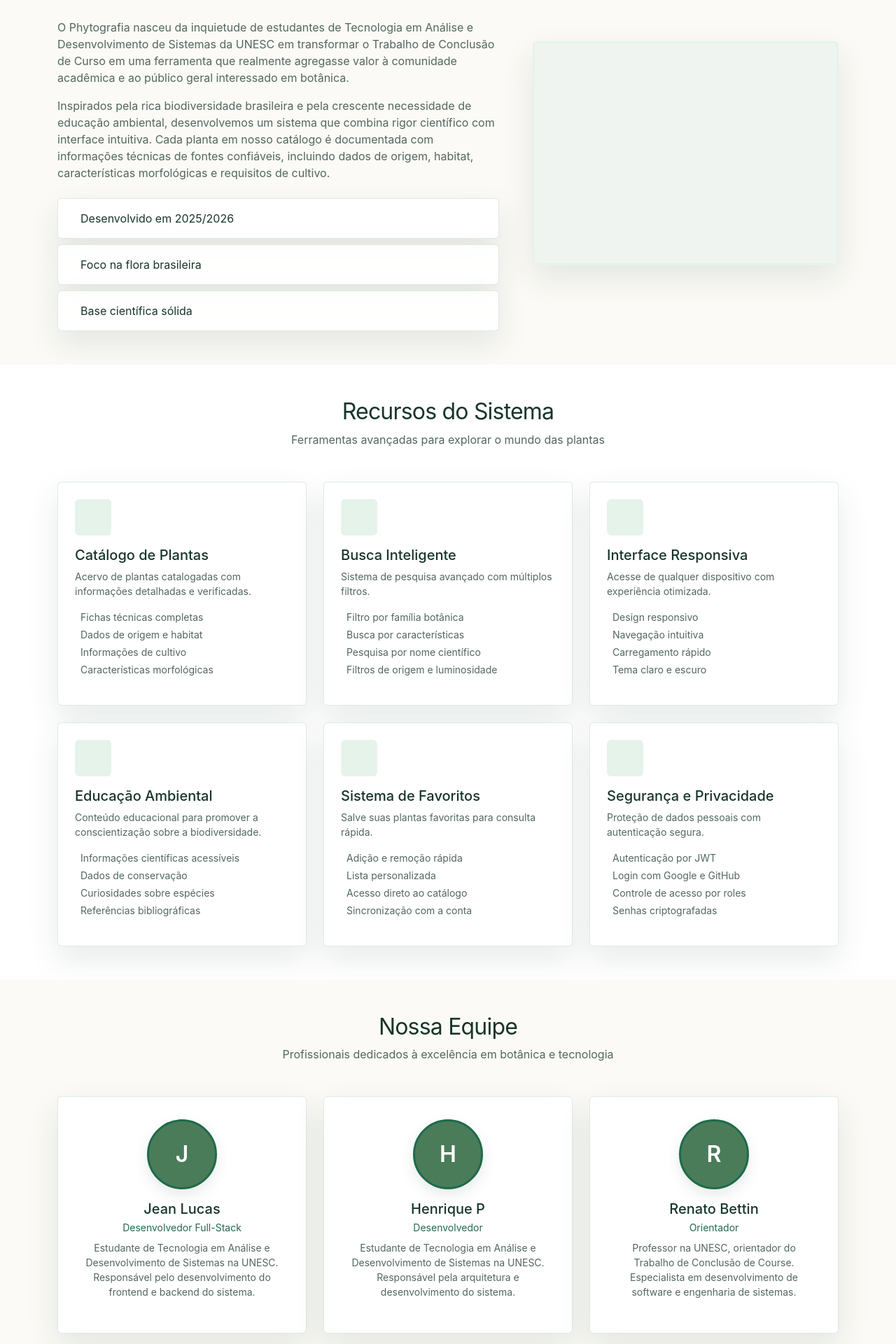
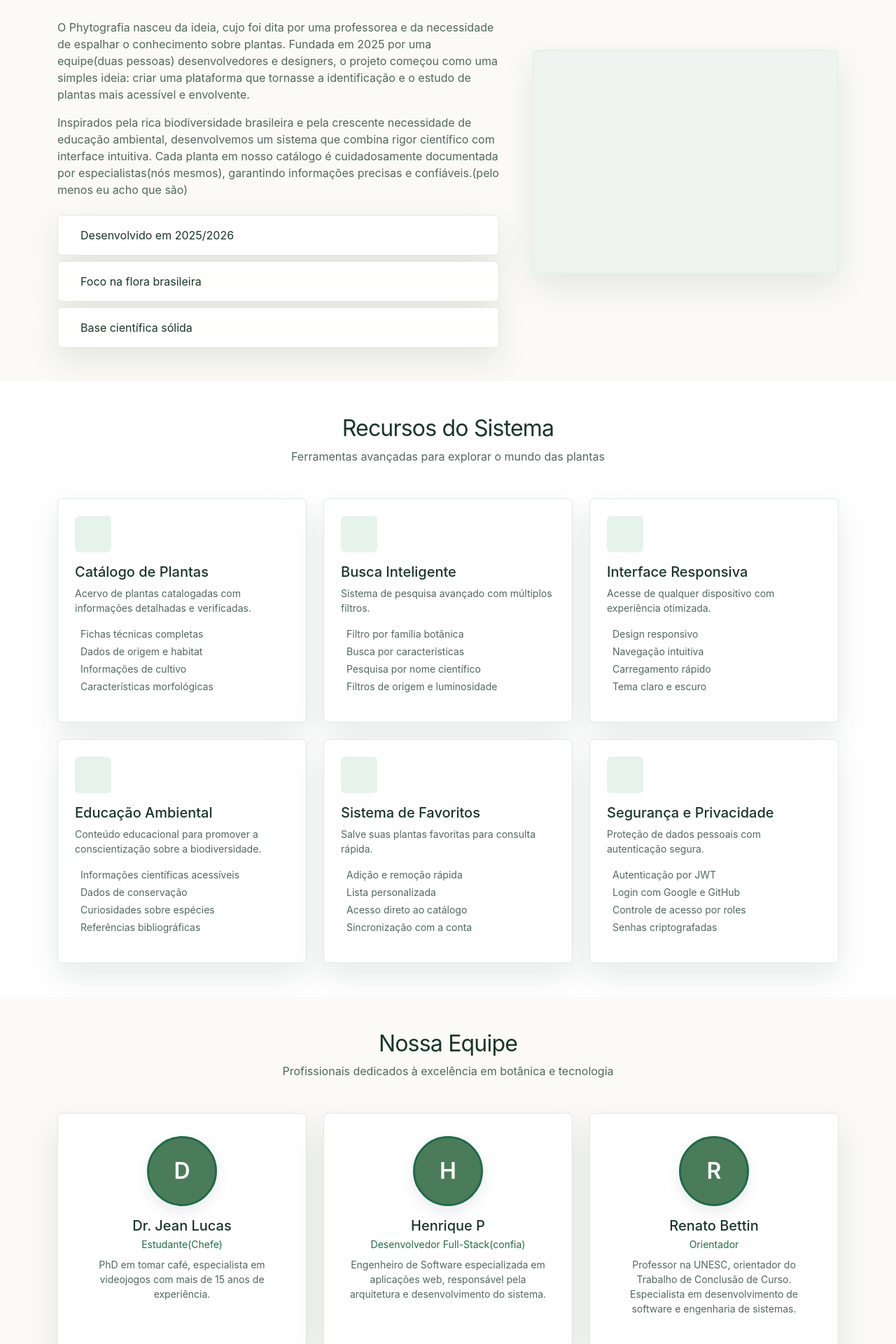
Before and after one commit to rickinjean/TCC-phyto, a React (Create React App) app in the folder mern-app-main-main/client/: page /Sobre in a window 1280 px wide. Shown: the part 1100-3020 px from the top of the page at 70% size. Built offline with nearby package versions, Linux system fonts and the light colour scheme; no server answers.

Commit message:
revert: restaurar texto original da historia e bios do Jean Lucas e Henrique

```diff
--- a/mern-app-main-main/client/src/components/Sobre.js
+++ b/mern-app-main-main/client/src/components/Sobre.js
@@ -138,15 +138,16 @@ export default function About() {
                         <div className="col-md-7">
                             <h2 className="about-section__title fw-normal mb-4">Nossa História</h2>
                             <p className="text-muted">
-                                O Phytografia nasceu da inquietude de estudantes de Tecnologia em Análise e Desenvolvimento
-                                de Sistemas da UNESC em transformar o Trabalho de Conclusão de Curso em uma ferramenta
-                                que realmente agregasse valor à comunidade acadêmica e ao público geral interessado em botânica.
+                                O Phytografia nasceu da ideia, cujo foi dita por uma professorea e da necessidade de espalhar
+                                o conhecimento sobre plantas. Fundada em 2025 por uma equipe(duas pessoas) desenvolvedores e
+                                designers, o projeto começou como uma simples ideia: criar uma plataforma que tornasse a
+                                identificação e o estudo de plantas mais acessível e envolvente.
                             </p>
                             <p className="text-muted">
                                 Inspirados pela rica biodiversidade brasileira e pela crescente necessidade de educação
                                 ambiental, desenvolvemos um sistema que combina rigor científico com interface intuitiva.
-                                Cada planta em nosso catálogo é documentada com informações técnicas de fontes confiáveis,
-                                incluindo dados de origem, habitat, características morfológicas e requisitos de cultivo.
+                                Cada planta em nosso catálogo é cuidadosamente documentada por especialistas(nós mesmos),
+                                garantindo informações precisas e confiáveis.(pelo menos eu acho que são)
                             </p>
                             <div className="d-flex flex-column gap-2 mt-4">
                                 {[
@@ -242,9 +243,9 @@ export default function About() {
                     </div>
                     <div className="row g-4 justify-content-center">
                         {[
-                            { nome: 'Jean Lucas', cargo: 'Desenvolvedor Full-Stack', bio: 'Estudante de Tecnologia em Análise e Desenvolvimento de Sistemas na UNESC. Responsável pelo desenvolvimento do frontend e backend do sistema.' },
-                            { nome: 'Henrique P', cargo: 'Desenvolvedor', bio: 'Estudante de Tecnologia em Análise e Desenvolvimento de Sistemas na UNESC. Responsável pela arquitetura e desenvolvimento do sistema.' },
-                            { nome: 'Renato Bettin', cargo: 'Orientador', bio: 'Professor na UNESC, orientador do Trabalho de Conclusão de Course. Especialista em desenvolvimento de software e engenharia de sistemas.' },
+                            { nome: 'Dr. Jean Lucas', cargo: 'Estudante(Chefe)',                 bio: 'PhD em tomar café, especialista em videojogos com mais de 15 anos de experiência.' },
+                            { nome: 'Henrique P',     cargo: 'Desenvolvedor Full-Stack(confia)', bio: 'Engenheiro de Software especializada em aplicações web, responsável pela arquitetura e desenvolvimento do sistema.' },
+                            { nome: 'Renato Bettin',  cargo: 'Orientador',                      bio: 'Professor na UNESC, orientador do Trabalho de Conclusão de Curso. Especialista em desenvolvimento de software e engenharia de sistemas.' },
                         ].map((membro, i) => (
                             <div className="col-md-4" key={i}>
                                 <div className="about-card card h-100 border-0 shadow-sm text-center p-3">
```
